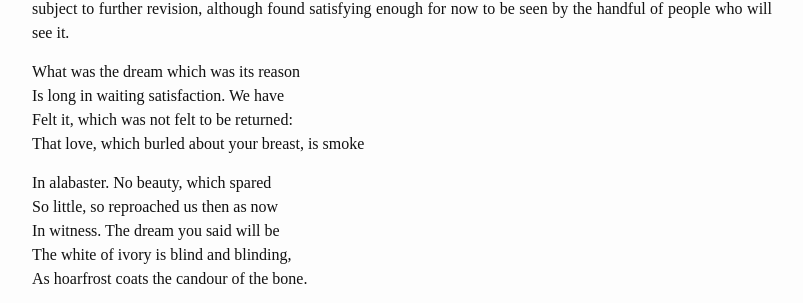
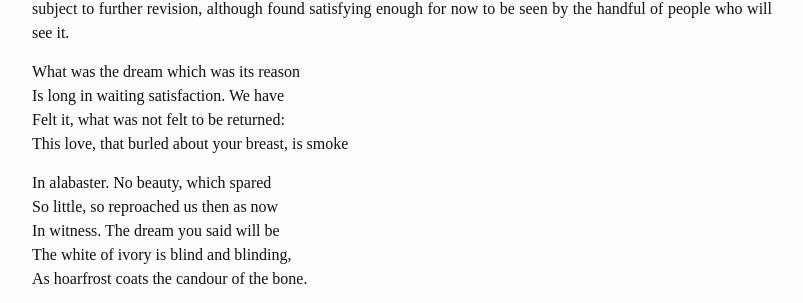
Before and after one commit to TheatrumMundi/TheatrumMundi, a Jekyll site: the page built from _posts/2025-01-03-composition-vi.markdown, in a window 1280 px wide. Shown: the part 285-588 px from the top of the page, without its empty margins (238-1041 px from the left). Built offline with Jekyll 4.4.1, drawn with Linux system fonts in a browser that asks for light colours; some web fonts are replaced.

Commit message:
Update 2025-01-03-composition-vi.markdown

```diff
--- a/_posts/2025-01-03-composition-vi.markdown
+++ b/_posts/2025-01-03-composition-vi.markdown
@@ -9,8 +9,8 @@ I have attempted on and off for several years to make this composition work, and
 
 What was the dream which was its reason <br>
 Is long in waiting satisfaction. We have <br>
-Felt it, which was not felt to be returned: <br>
-That love, which burled about your breast, is smoke <br>
+Felt it, what was not felt to be returned: <br>
+This love, that burled about your breast, is smoke <br>
 
 In alabaster. No beauty, which spared <br>
 So little, so reproached us then as now <br>
```
